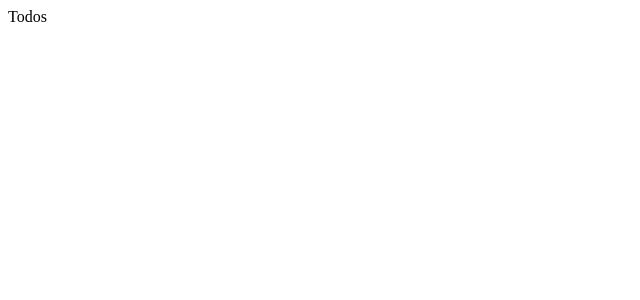
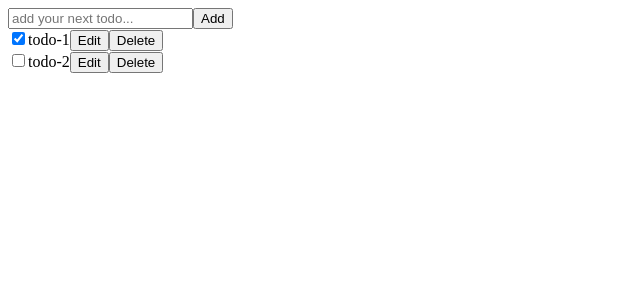
Before and after one commit to Narotam-Mishra/react-redux_todo-app, a React (Vite) app: page / in a window 1280 px wide. Shown: the top 300 px of the page, without its empty margins (0-640 px from the left). Built offline with nearby package versions, Linux system fonts and the light colour scheme.

Commit message:
react-redux_todo-app_1.2

```diff
--- a/eslint.config.js
+++ b/eslint.config.js
@@ -34,5 +34,6 @@ export default [
         { allowConstantExport: true },
       ],
     },
+    "react/props-types": "off",
   },
 ]
--- a/src/App.jsx
+++ b/src/App.jsx
@@ -1,9 +1,26 @@
 
+import { useState } from 'react'
 import './App.css'
+import AddTodo from './components/addTodo/AddTodo'
+import TodoList from './components/todoList/TodoList'
 
 function App() {
+
+  const [todos, setTodos] = useState([
+    { id:1, text: 'todo-1', isFinished: true },
+    { id:2, text: 'todo-2', isFinished: false },
+  ])
+
+  function addTodos(todoText){
+    let nextId = todos.length + 1;
+    setTodos([...todos, {id: nextId, isFinished: false, text: todoText }])
+  }
+
   return (
-    <>Todos</>
+    <>
+      <AddTodo addTodos={addTodos} />
+      <TodoList todos={todos} />
+    </>
   )
 }
 
--- /dev/null
+++ b/src/components/addTodo/AddTodo.jsx
@@ -0,0 +1,26 @@
+import React, { useState } from 'react'
+
+const AddTodo = ({ addTodos }) => {
+  const [todoText, setTodoText] = useState('');
+
+  return (
+    <div>
+      <input
+        type="text"
+        onChange={(e) => setTodoText(e.target.value)}
+        value={todoText}
+        placeholder="add your next todo..."
+      />
+      <button
+        onClick={() => {
+          addTodos(todoText);
+          setTodoText("");
+        }}
+      >
+        Add
+      </button>
+    </div>
+  );
+}
+
+export default AddTodo
--- /dev/null
+++ b/src/components/todo/Todo.jsx
@@ -0,0 +1,13 @@
+
+const Todo = ({ text, isFinished }) => {
+  return (
+    <div>
+      <input type="checkbox" checked={isFinished} />
+      <span>{text}</span>
+      <button>Edit</button>
+      <button>Delete</button>
+    </div>
+  );
+}
+
+export default Todo
--- /dev/null
+++ b/src/components/todoList/TodoList.jsx
@@ -0,0 +1,13 @@
+import Todo from "../todo/Todo"
+import "./TodoList.css"
+
+const TodoList = ({ todos }) => {
+  return (
+    todos &&
+    todos.map((todo) => (
+      <Todo key={todo.id} text={todo.text} isFinished={todo.isFinished} />
+    ))
+  );
+}
+
+export default TodoList
```
Also changed, not shown: src/components/todoList/TodoList.css (added).
